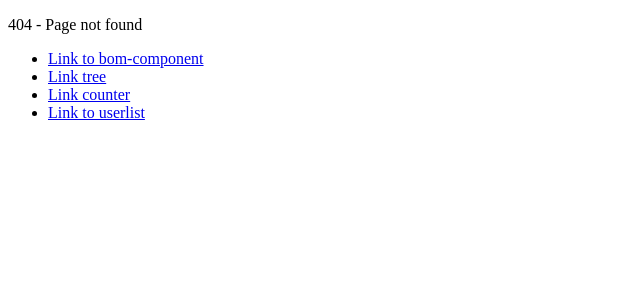
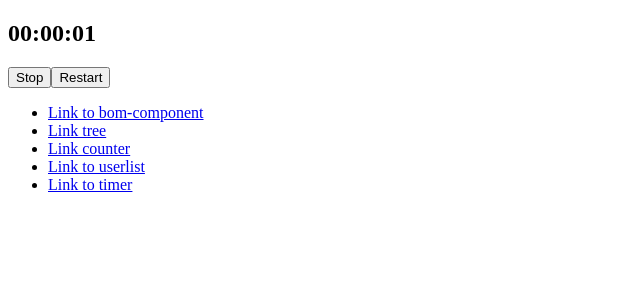
Before and after one commit to AnastasiiaKononova/react-welcome, a React (Create React App) app: page /timer in a window 1280 px wide. Before the commit this address had no page. Shown: the top 300 px of the page, without its empty margins (0-640 px from the left). Built offline with nearby package versions, Linux system fonts and the light colour scheme.

Commit message:
Timer ti hooks task resolve

```diff
--- a/src/App.js
+++ b/src/App.js
@@ -14,6 +14,7 @@ import Octopus from "./components/Octopus";
 import { BrowserRouter, Route, Routes, NavLink } from "react-router-dom";
 import NewCounter from "./components/NewCounter";
 import UserList from "./components/UserList";
+import Timer from "./components/Timer";
 
 const { THEMES } = CONSTANTS;
 
@@ -59,6 +60,7 @@ class App extends React.Component {
               <Route path="/tree" element={<Tree />} />
               <Route path="/counter" element={<NewCounter />} />
               <Route path="/userlist" element={<UserList />} />
+              <Route path="/timer" element={<Timer />} />
               <Route path="/*" element={<NotFound />} />
             </Routes>
             <ul>
@@ -73,6 +75,9 @@ class App extends React.Component {
               </li>
               <li>
                 <NavLink to="/userlist">Link to userlist</NavLink>
+              </li>
+              <li>
+                <NavLink to="/timer">Link to timer</NavLink>
               </li>
             </ul>
           </BrowserRouter>
--- a/src/components/Timer/index.js
+++ b/src/components/Timer/index.js
@@ -1,69 +1,53 @@
-import React, { Component } from 'react';
+import React, {useState, useEffect} from 'react';
 import {format, addSeconds} from 'date-fns';
 
-class Timer extends Component {
-    constructor(props) {
-        super(props);
-        this.state = {
-            time: new Date(0,0,0,0,0,0,0,0),
-            isRunning: false
-        }
-        this.intervalId = null;
-    }
-    componentDidMount() {
-        // this.start();
-    }
+function Timer(props) {
+    const [time, setTime] = useState(new Date(0,0,0,0,0,0,0,0));
+    const [isRunning, setRunning] = useState(false);
+    let intervalId = null;
 
-    start = () => {
-        if (!this.state.isRunning) {
-            this.intervalId = setInterval(() => {
 
-                // const newDate = new Date(this.state.time.getTime());
-                // newDate.setSeconds(this.state.time.getSeconds() + 1)
+    useEffect(() => {
+        start()
+        return stop;
+    }, [])
 
-                this.setState({
-                     time: addSeconds(this.state.time, 1),
-                     isRunning: true
-                })
+
+    const start = () => {
+        if(!isRunning) {
+            intervalId = setInterval(() => {
+                setTime(addSeconds(time,1));
+                setRunning(true);
             }, 1000);
         }
     }
-    // відрефакторити і не допустити навішування декількох інтеврвалів
-    stop = () => {
-        clearInterval(this.intervalId);
-        this.intervalId = null;
-        this.setState({
-            isRunning: false
-        })
+
+    const stop = () => {
+        clearInterval(intervalId);
+        intervalId = null;
+        setRunning(false);
     }
-    componentWillUnmount() {
-        this.stop();
+
+
+    const restart = () => {
+        setTime(new Date(0,0,0,0,0,0,0,0))
     }
-    restart = () => {
-        this.setState({
-            time: new Date(0,0,0,0,0,0,0,0)
-        })
-    }
+
     /// Зробити одну кнопку, на якій відображається "Start", якщо таймер зупинений або "Stop" якщо він іде
 
-    render() {
-        const callback = this.state.isRunning ? this.stop : this.start;
-        const textButton = this.state.isRunning ? 'Stop' : 'Start';
+
+        const callback = isRunning ? stop : start;
+        const textButton = isRunning ? 'Stop' : 'Start';
         return (
             <article>
-                <h1>{format(this.state.time, 'HH:mm:ss')}</h1>
+                <h1>{format(time, 'HH:mm:ss')}</h1>
                 {/* <button onClick={this.start}>Start</button>
                 <button onClick={this.stop}>Stop</button> */}
                 <button onClick={callback}>{textButton}</button>
-                <button onClick={this.restart}>Restart</button>
+                <button onClick={restart}>Restart</button>
             </article>
         );
-    }
+
 }
+
 export default Timer;
-/*
-Оновлення стану (setState) - це скоріше прохання до реакту оновити стан компоненти
-*/
-
-
-// переписати на хуки
```
